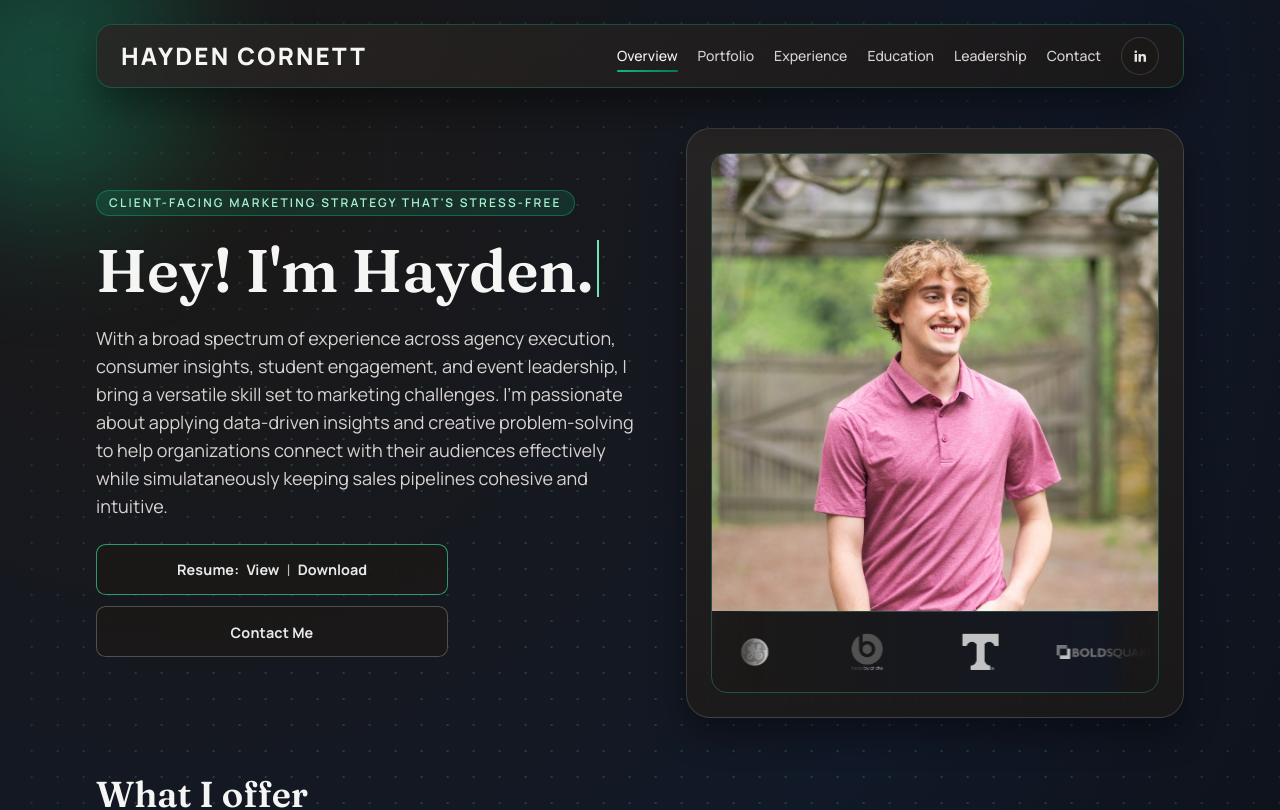
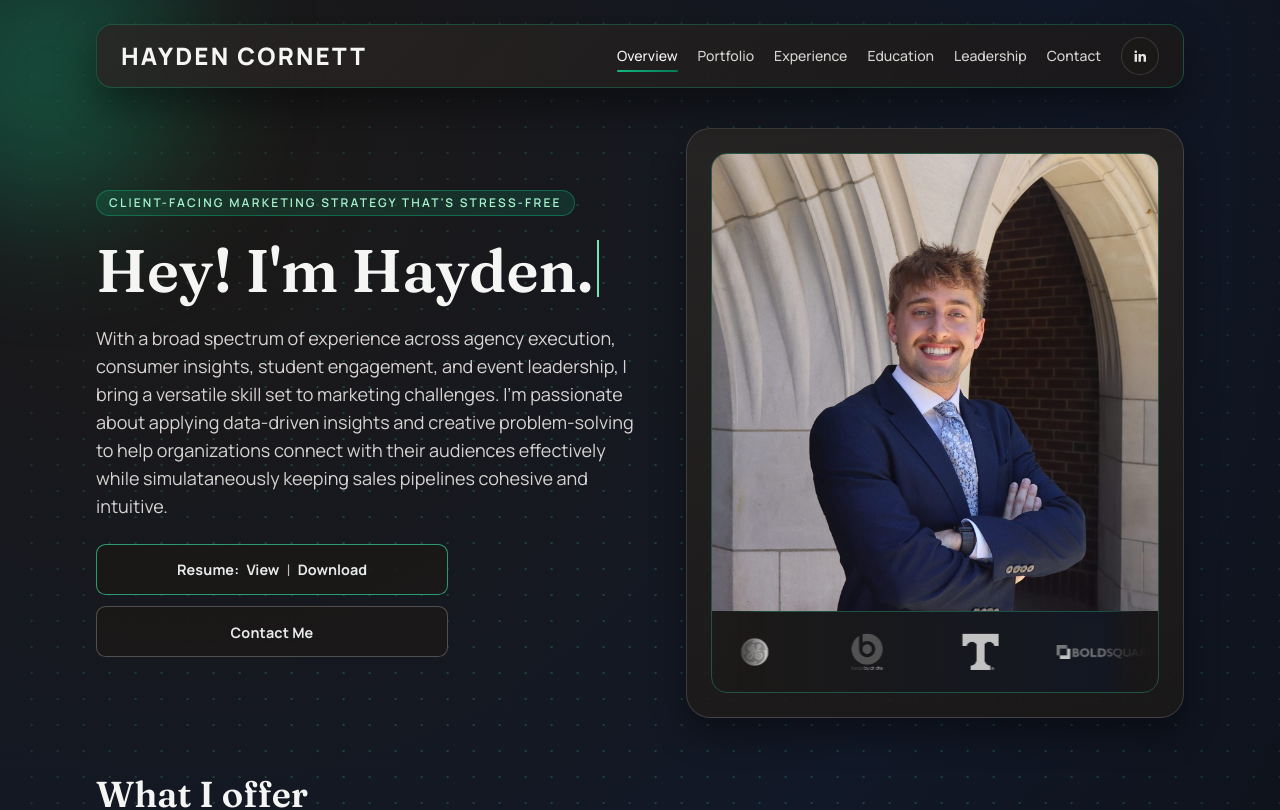
Before and after one commit to GetTKd/marketing-portfolio, a React (Vite) app: page / in a window 1280 px wide. Shown: the top 810 px of the page. Built offline with nearby package versions, Linux system fonts and the light colour scheme.

Commit message:
headshot update

```diff
--- a/src/App.jsx
+++ b/src/App.jsx
@@ -1,7 +1,7 @@
 // npm run dev -- --host 0.0.0.0 --port 5173
 
 import { useEffect, useState } from 'react'
-import headshotImage from '../Hayden-22.jpeg'
+const headshotImage = '/Headshot.jpeg'
 
 const pageLinks = [
   { id: 'home', label: 'Overview' },
@@ -252,7 +252,7 @@
                 decoding="async"
                 width="900"
                 height="1125"
-                className="h-full w-full object-cover object-top"
+                className="h-full w-full object-cover object-center"
               />
             </div>
 
```
Also changed, not shown: Hayden-22.jpeg (deleted), public/Headshot.jpeg (added).
